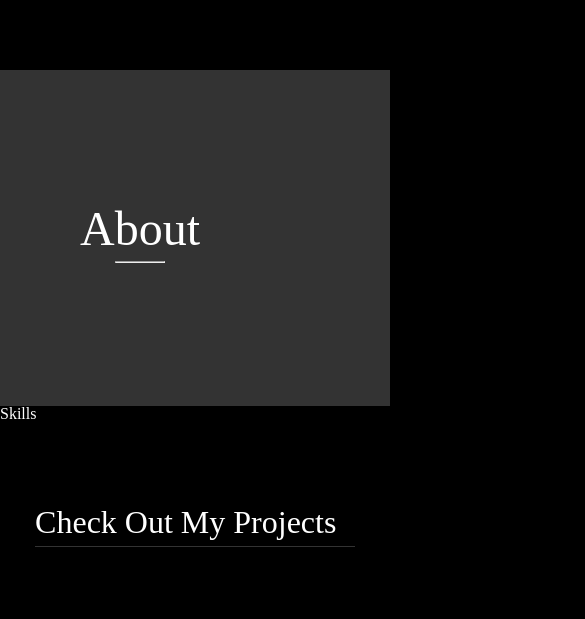
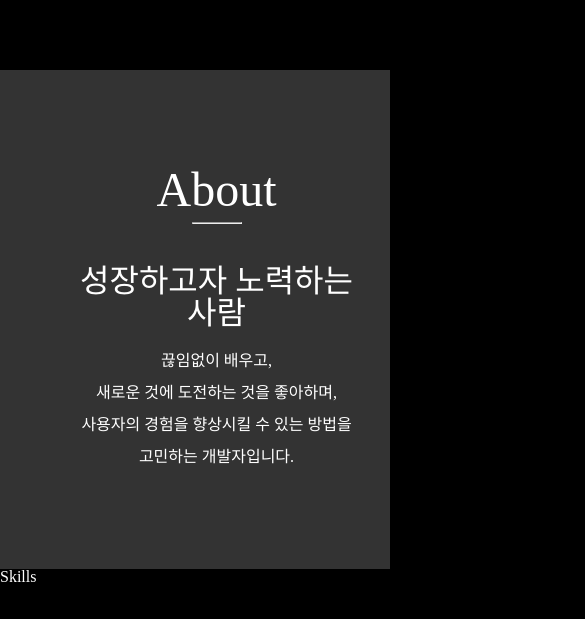
Before and after one commit to Wongilk/portfolio, a React (Create React App) app: page / in a window 390 px wide. Shown: the part 774-1393 px from the top of the page, 585 px wide, since content can reach past the window. Built offline with nearby package versions, Linux system fonts and the light colour scheme.

Commit message:
[FEAT] About 반응형 적용

```diff
--- a/src/pages/About.module.css
+++ b/src/pages/About.module.css
@@ -6,11 +6,10 @@
 .body {
   padding: 6rem 5rem;
   margin: 0 auto;
-  width: 60rem;
-  display: flex;
+  width: 70%;
   justify-content: space-between;
   align-items: center;
-  gap: 10rem;
+  gap: 10%;
 }
 
 .hr {
@@ -19,8 +18,8 @@
 }
 
 .left {
+  text-align: center;
   font-size: 3rem;
-  align-items: center;
 }
 
 .short {
--- a/src/pages/About.tsx
+++ b/src/pages/About.tsx
@@ -1,16 +1,26 @@
 import { forwardRef } from "react";
 import classes from "./About.module.css";
+import { useMediaQuery } from "react-responsive";
 
 const About = forwardRef<HTMLDivElement>((props, ref) => {
+  const isMobile = useMediaQuery({ query: "(max-width : 767px)" });
   return (
     <div className={classes.container} ref={ref}>
-      {/*한 줄 소개*/}
-      <div className={classes.body}>
-        <div className={classes.left}>
+      <div
+        className={classes.body}
+        style={{ display: isMobile ? "block" : "flex" }}
+      >
+        <div
+          className={classes.left}
+          style={{ marginBottom: isMobile ? "15%" : "0%" }}
+        >
           About
           <hr className={classes.hr} />
         </div>
-        <div>
+        <div
+          className={classes.right}
+          style={{ textAlign: isMobile ? "center" : "left" }}
+        >
           <p className={classes.short}>성장하고자 노력하는 사람</p>
           <p className={classes.long}>
             끊임없이 배우고, <br />
```
